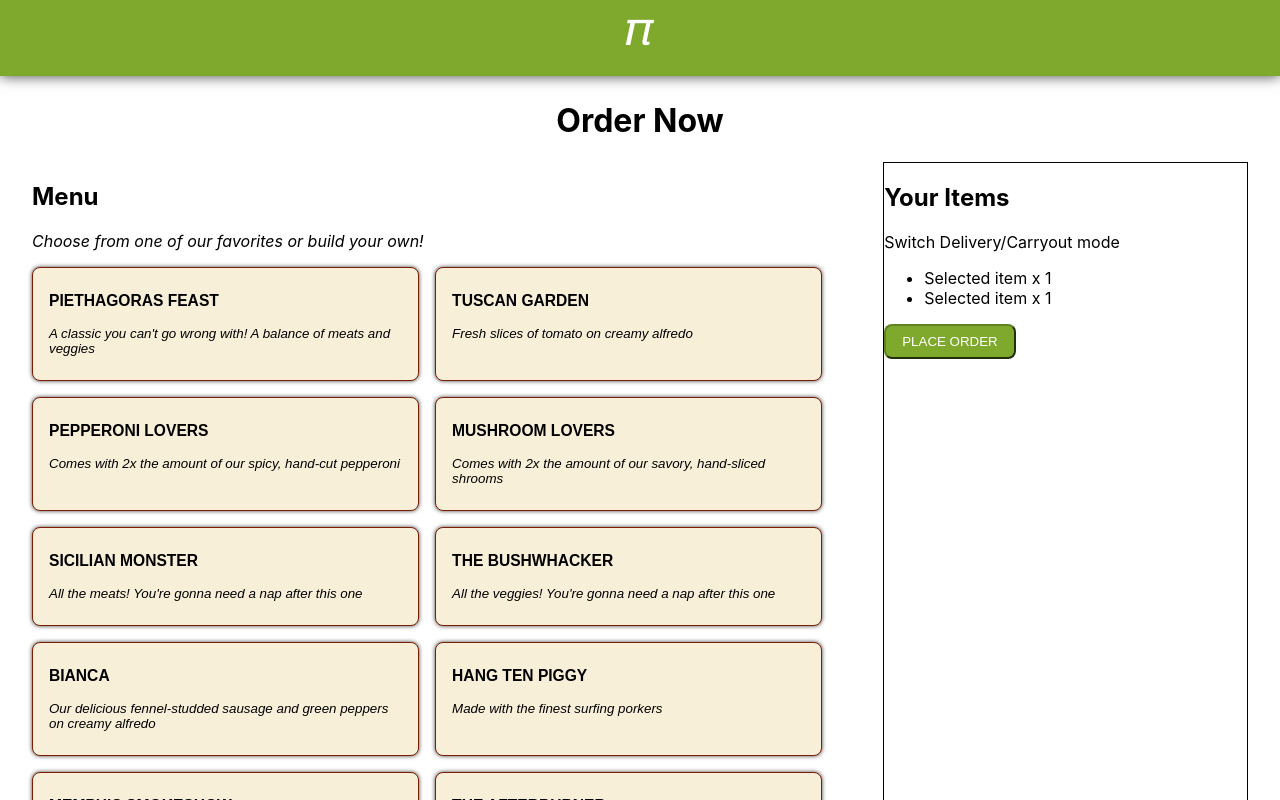
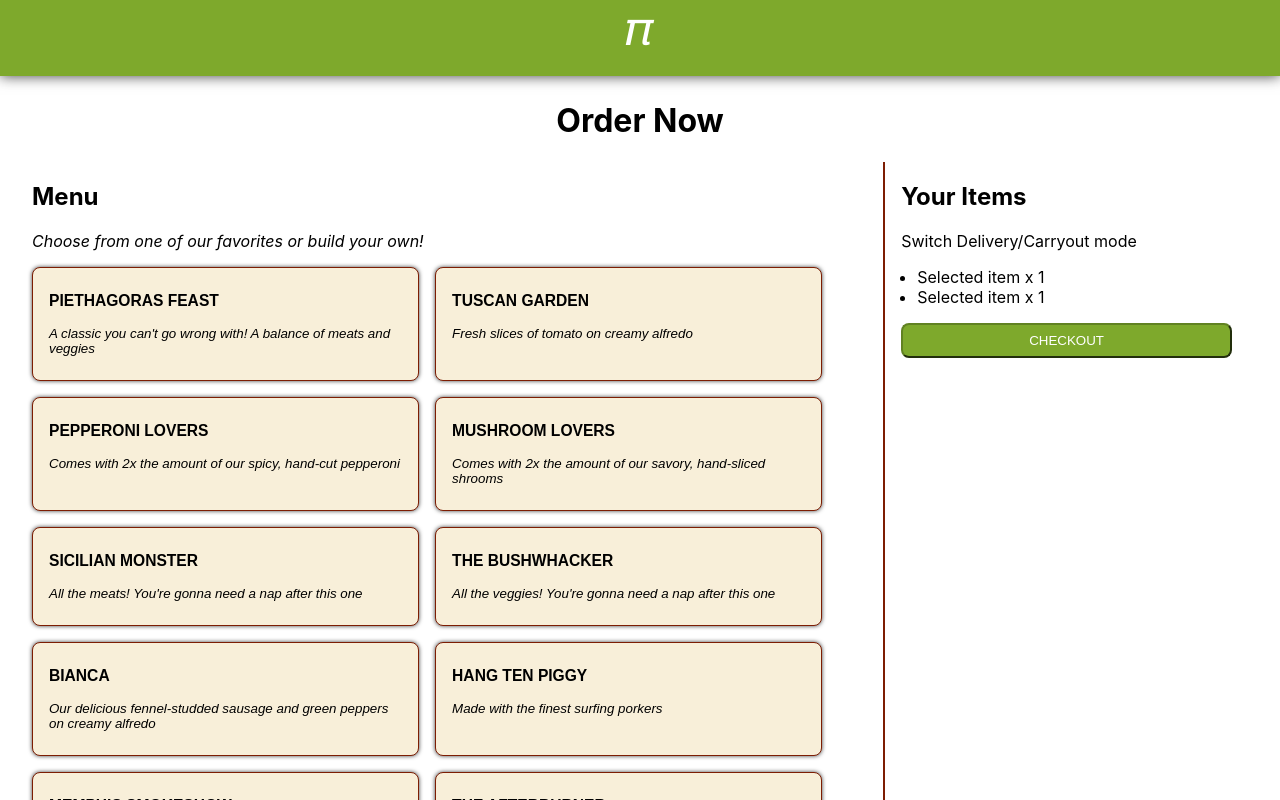
Before and after one commit to boiarqin/piethagoras, a Next.js app in the folder client-next/: page /new-order in a window 1280 px wide. Shown: the top 800 px of the page. Built offline with nearby package versions, Linux system fonts and the light colour scheme.

Commit message:
Style cart

```diff
--- a/client-next/pages/new-order.js
+++ b/client-next/pages/new-order.js
@@ -13,13 +13,13 @@ const NewOrder = () => {
             Switch Delivery/Carryout mode
           </div>
           <div>
-            <ul>
+            <ul className={styles.items}>
                 <li>Selected item x 1</li>
                 <li>Selected item x 1</li>
 
             </ul>
           </div>
-          <button>Place Order</button>
+          <button className={styles.checkout}>Checkout</button>
         </div>
 
         <div className={styles.menu}>
--- a/client-next/styles/pages/NewOrder.module.css
+++ b/client-next/styles/pages/NewOrder.module.css
@@ -11,7 +11,17 @@
     order: 1;
     flex-shrink: 0;
     width: 30%;
-    border: 1px solid black;
+    padding: 0 1rem 1rem;
+    border-left: 2px solid #7D1D03;
+    /* background-color: #FBBF58; */
+}
+
+.cart .items {
+    padding: 0 1rem
+}
+
+.cart .checkout {
+    width: 100%;
 }
 
 .menu-cart-container .menu {
```
